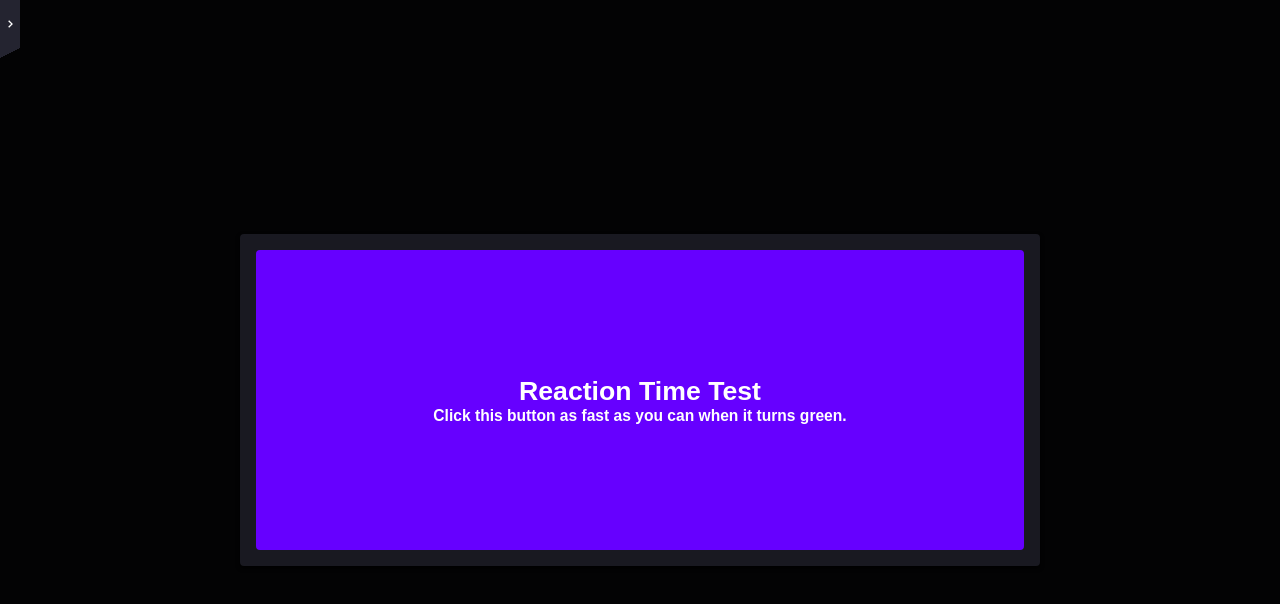
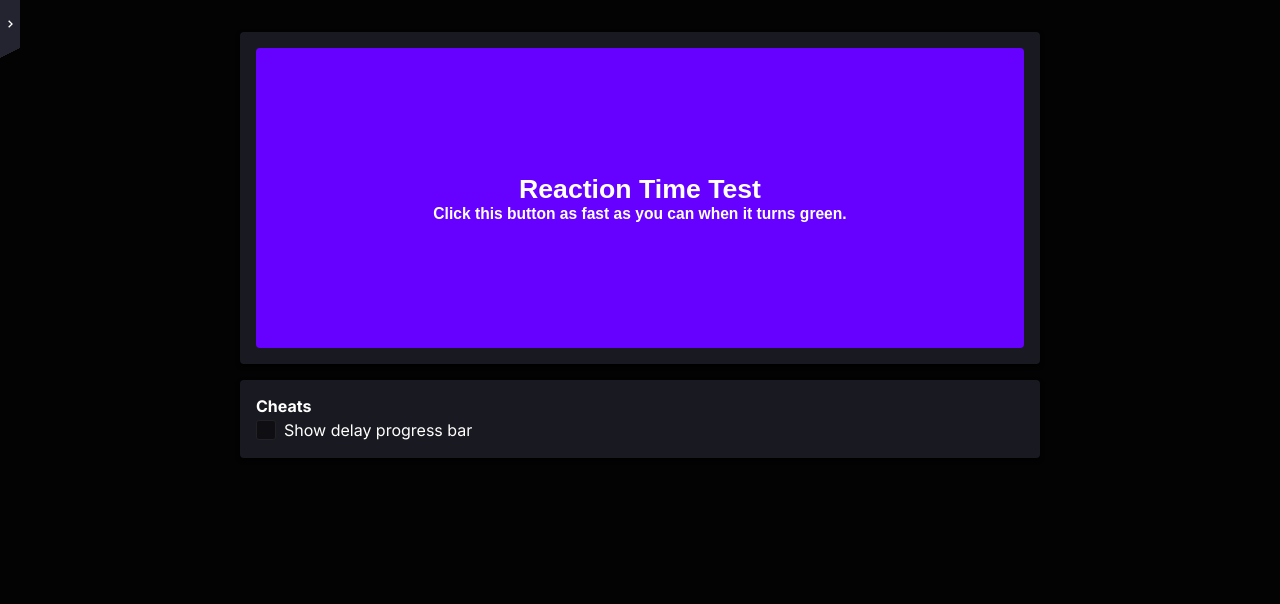
Before and after one commit to 1rens1/benchpaw, a Next.js app: page /reaction-time in a window 1280 px wide. Shown: the top 604 px of the page. Built offline with nearby package versions, Linux system fonts and the light colour scheme.

Commit message:
[ReactionTime] Added cheats and checkbox component

```diff
--- /dev/null
+++ b/components/Checkbox/Checkbox.module.scss
@@ -0,0 +1,62 @@
+.inner {
+    display: inline-flex;
+    align-items: center;
+    cursor: pointer;
+    &.disabled {
+        cursor: not-allowed;
+        user-select: none;
+        color: #ccc;
+        transition: color 0.1s ease;
+        .checkbox {
+            background-color: #555;
+            color: #222;
+        }
+    }
+    &:hover:not(.disabled) {
+        .checkbox {
+            background-color: lighten($bglight, 2);
+            &[data-checked='true'] {
+                background-color: darken($accent, 5);
+            }
+        }
+    }
+}
+
+.checkbox {
+    position: relative;
+    @include flex-center;
+    @include wh(20px);
+    padding: 4px;
+    border: 1px solid $border;
+    border-radius: 3px;
+    background-color: $bglight;
+    color: $secondary;
+    $transition: all 0.1s ease-in-out, outline-color 0s;
+    transition: $transition;
+    .check {
+        transition: $transition;
+        translate: 0 2px;
+        opacity: 0;
+    }
+    input {
+        position: absolute;
+        @include wh(inherit);
+        padding: 0;
+        margin: 0;
+        appearance: none;
+        pointer-events: none;
+        border-radius: inherit;
+    }
+    &[data-checked='true'] {
+        background-color: $accent;
+        border-color: transparent;
+        .check {
+            translate: none;
+            opacity: 1;
+        }
+    }
+}
+
+.label {
+    padding-left: rtp(0.5);
+}
--- /dev/null
+++ b/components/Checkbox/index.tsx
@@ -0,0 +1,40 @@
+import { ChangeEventHandler, ReactNode, useState } from 'react';
+import { BsCheckLg } from 'react-icons/bs';
+import { classes } from 'utils';
+import styles from './Checkbox.module.scss';
+
+const Checkbox = ({
+    checked,
+    onChange,
+    disabled,
+    label,
+}: {
+    checked?: boolean;
+    onChange?: ChangeEventHandler<HTMLInputElement>;
+    disabled?: boolean;
+    label?: ReactNode;
+}) => {
+    return (
+        <div className={styles.root}>
+            <label
+                className={classes([
+                    styles.inner,
+                    disabled ? styles.disabled : null,
+                ])}
+            >
+                <div className={styles.checkbox} data-checked={checked}>
+                    <input
+                        type="checkbox"
+                        checked={checked}
+                        onChange={onChange}
+                        disabled={disabled}
+                    />
+                    <BsCheckLg className={styles.check} />
+                </div>
+                {label && <div className={styles.label}>{label}</div>}
+            </label>
+        </div>
+    );
+};
+
+export default Checkbox;
--- a/pages/reaction-time.tsx
+++ b/pages/reaction-time.tsx
@@ -1,3 +1,4 @@
+import Checkbox from 'components/Checkbox';
 import { NextSeo } from 'next-seo';
 import { useEffect, useState } from 'react';
 import styles from 'styles/ReactionTime.module.scss';
@@ -16,10 +17,15 @@ const ReactionTime = () => {
         useState<typeof GameState[number]>('Initial');
 
     const [waitingTimeout, setWaitingTimeout] = useState<NodeJS.Timeout>();
+    const [waitingDelay, setWaitingDelay] = useState(0);
     const clearWaitingTimeout = () => clearTimeout(waitingTimeout);
 
     const [whenCanClick, setWhenCanClick] = useState(0);
     const [reactionTime, setReactionTime] = useState(0);
+
+    const [cheats, setCheats] = useState({
+        delayProgress: false,
+    });
 
     const handleClick = () => {
         const runGame = () => {
@@ -30,11 +36,14 @@ const ReactionTime = () => {
             };
 
             setGameState('Waiting');
+
+            const delay = getRandomDelay();
+            setWaitingDelay(delay);
             setWaitingTimeout(
                 setTimeout(() => {
                     setGameState('CanClick');
                     setWhenCanClick(Date.now());
-                }, getRandomDelay())
+                }, delay)
             );
         };
 
@@ -68,7 +77,7 @@ const ReactionTime = () => {
                             styles.click,
                             gameState === 'CanClick' ? styles.active : null,
                         ])}
-                        onMouseDown={handleClick}
+                        onMouseDown={(e) => e.button === 0 && handleClick()}
                         tabIndex={-1}
                     >
                         {gameState === 'Initial' && (
@@ -87,13 +96,42 @@ const ReactionTime = () => {
                             <>
                                 <h1>
                                     {gameState === 'Result'
-                                        ? reactionTime + 'ms'
+                                        ? (reactionTime < 200 ? '⚡ ' : '') +
+                                          reactionTime +
+                                          'ms'
                                         : 'Too soon!'}
                                 </h1>
                                 <h3>Click to try again.</h3>
                             </>
                         )}
+
+                        {cheats.delayProgress && gameState === 'Waiting' && (
+                            <div className={classes([styles.waitBar])}>
+                                <div
+                                    className={styles.waitBarInner}
+                                    style={{
+                                        animationDuration: waitingDelay + 'ms',
+                                    }}
+                                />
+                            </div>
+                        )}
                     </button>
+                </div>
+                <div className={styles.container}>
+                    <h4 style={{ marginBottom: 4 }}>Cheats</h4>
+                    <Checkbox
+                        checked={cheats.delayProgress}
+                        disabled={
+                            gameState === 'Waiting' || gameState === 'CanClick'
+                        }
+                        onChange={({ currentTarget: t }) =>
+                            setCheats((c) => ({
+                                ...c,
+                                delayProgress: t.checked,
+                            }))
+                        }
+                        label="Show delay progress bar"
+                    />
                 </div>
             </div>
         </>
--- a/styles/ReactionTime.module.scss
+++ b/styles/ReactionTime.module.scss
@@ -1,13 +1,16 @@
 .center {
-    @include grid-center;
+    // @include grid-center;
+    display: flex;
+    flex-direction: column;
     min-height: 100vh;
-    display: grid;
-    padding: rtp(1);
+    padding: rtp(2) rtp(1);
+    gap: rtp(1);
 }
 
 .container {
     width: 100%;
     max-width: 800px;
+    margin: 0 auto;
     padding: rtp(1);
     background-color: lighten($bg, 10);
     border-radius: 4px;
@@ -15,18 +18,53 @@
 }
 
 .click {
-    background-color: $accent;
+    position: relative;
+    --color: #{$accent};
+    background-color: var(--color, $accent);
     border: none;
     border-radius: 4px;
     width: 100%;
     height: 300px;
     cursor: pointer;
-    user-select: none;
     padding: rtp(1);
+    overflow: hidden;
     &.active {
-        background-color: #11d871;
+        --color: #11d871;
     }
     h1 {
         font-weight: 900;
     }
 }
+
+.waitBar {
+    width: 100%;
+    height: 1px;
+    position: absolute;
+    bottom: 0;
+    left: 0;
+    // background-color: $bglight;
+    overflow: hidden;
+    .waitBarInner {
+        width: 100%;
+        height: 100%;
+        color: $secondary;
+        background-color: currentColor;
+        border-radius: 9999px;
+        animation: decrease linear forwards;
+        @keyframes decrease {
+            0% {
+                translate: none;
+            }
+            70% {
+                background-color: currentColor;
+            }
+            90%,
+            100% {
+                background-color: transparent;
+            }
+            100% {
+                translate: -100%;
+            }
+        }
+    }
+}
--- a/styles/vars.scss
+++ b/styles/vars.scss
@@ -1,5 +1,6 @@
 $bg: #030304;
 $bglight: #0e0e13;
+$border: #222224;
 $accent: #6600ff;
 $secondary: #ffe900;
 
@@ -17,3 +18,9 @@ $secondary: #ffe900;
     place-items: center;
     align-content: center;
 }
+
+@mixin flex-center {
+    display: flex;
+    align-items: center;
+    justify-content: center;
+}
```
